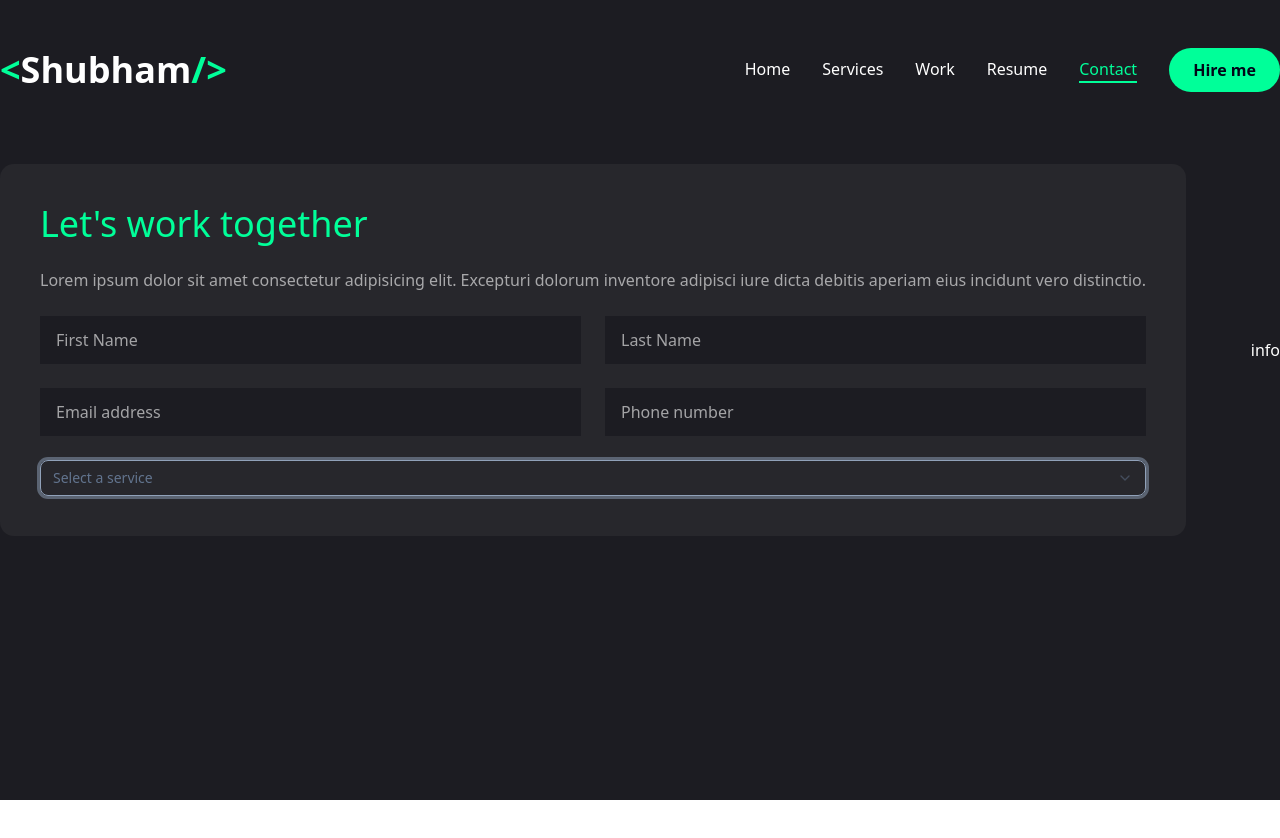
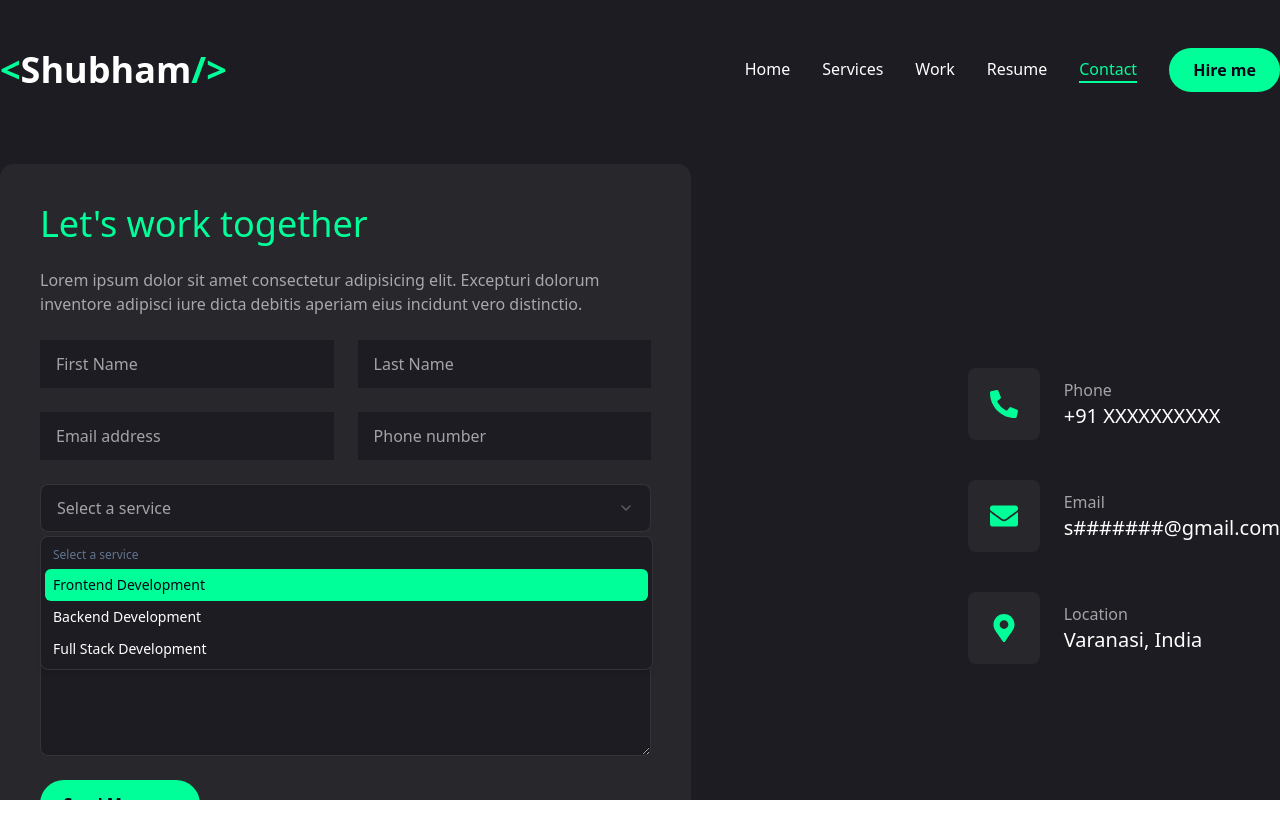
Before and after one commit to Shubham9455/portfolio, a Next.js app: page /contact in a window 1280 px wide. Both pictures are taken after a click on the button "Select a service". Shown: the top 838 px of the page. Before the commit the page ends 800 px from the top, so only its background shows below. Built offline with nearby package versions, Linux system fonts and the light colour scheme.

Commit message:
[feat]: contact page

```diff
--- a/app/contact/page.jsx
+++ b/app/contact/page.jsx
@@ -52,7 +52,7 @@ const Contact = () => {
     >
       <div className="container mx-auto">
         <div className="flex flex-col xl:flex-row gap-[30px] ">
-          <div className="xl:h-[54%] order-2 xl:order-none ">
+          <div className="xl:w-[54%] order-2 xl:order-none ">
             <form className="flex flex-col gap-6 p-10 bg-[#27272c] rounded-xl">
               <h3 className="text-4xl text-accent">Let's work together</h3>
               <p className="text-white/60">
@@ -70,11 +70,42 @@ const Contact = () => {
                 <SelectTrigger className={"w-full"}>
                   <SelectValue placeholder="Select a service" />
                 </SelectTrigger>
+                <SelectContent>
+                  <SelectGroup>
+                    <SelectLabel>Select a service</SelectLabel>
+                    <SelectItem value="frontend">
+                      Frontend Development
+                    </SelectItem>
+                    <SelectItem value="backend">Backend Development</SelectItem>
+                    <SelectItem value="fullstack">
+                      Full Stack Development
+                    </SelectItem>
+                  </SelectGroup>
+                </SelectContent>
               </Select>
+              <Textarea
+                className={"h-[200px]"}
+                placeholder={"Type your message here"}
+              />
+              <Button size={"md"} className={"max-w-40"}>
+                Send Message
+              </Button>
             </form>
           </div>
           <div className="flex-1 flex items-center xl:justify-end order-1 xl:order-none mb-8 xl:mb-0">
-            info
+            <ul className="flex flex-col gap-10">
+              {info.map((item, index) => (
+                <li key={index} className="flex items-center gap-6 ">
+                  <div className="w-[52px] h-[52px] xl:w-[72px] xl:h-[72px] bg-[#27272c] text-accent rounded-md flex items-center justify-center ">
+                    <div className="text-[28px]">{item.icon}</div>
+                  </div>
+                  <div className="flex-1">
+                    <p className="text-white/60">{item.title}</p>
+                    <h3 className="text-xl">{item.description}</h3>
+                  </div>
+                </li>
+              ))}
+            </ul>
           </div>
         </div>
       </div>
--- a/components/ui/select.jsx
+++ b/components/ui/select.jsx
@@ -35,7 +35,7 @@ function SelectTrigger({
       data-slot="select-trigger"
       data-size={size}
       className={cn(
-        "border-input data-[placeholder]:text-muted-foreground [&_svg:not([class*='text-'])]:text-muted-foreground focus-visible:border-ring focus-visible:ring-ring/50 aria-invalid:ring-destructive/20 dark:aria-invalid:ring-destructive/40 aria-invalid:border-destructive dark:bg-input/30 dark:hover:bg-input/50 flex w-fit items-center justify-between gap-2 rounded-md border bg-transparent px-3 py-2 text-sm whitespace-nowrap shadow-xs transition-[color,box-shadow] outline-none focus-visible:ring-[3px] disabled:cursor-not-allowed disabled:opacity-50 data-[size=default]:h-9 data-[size=sm]:h-8 *:data-[slot=select-value]:line-clamp-1 *:data-[slot=select-value]:flex *:data-[slot=select-value]:items-center *:data-[slot=select-value]:gap-2 [&_svg]:pointer-events-none [&_svg]:shrink-0 [&_svg:not([class*='size-'])]:size-4",
+        "flex h-[48px] w-full items-center justify-between rounded-md border border-white/10 bg-background px-4 py-5 text-base text-white/60 placeholder:text-white/10 focus:border-accent outline-none" ,
         className
       )}
       {...props}>
@@ -58,7 +58,7 @@ function SelectContent({
       <SelectPrimitive.Content
         data-slot="select-content"
         className={cn(
-          "bg-popover text-popover-foreground data-[state=open]:animate-in data-[state=closed]:animate-out data-[state=closed]:fade-out-0 data-[state=open]:fade-in-0 data-[state=closed]:zoom-out-95 data-[state=open]:zoom-in-95 data-[side=bottom]:slide-in-from-top-2 data-[side=left]:slide-in-from-right-2 data-[side=right]:slide-in-from-left-2 data-[side=top]:slide-in-from-bottom-2 relative z-50 max-h-(--radix-select-content-available-height) min-w-[8rem] origin-(--radix-select-content-transform-origin) overflow-x-hidden overflow-y-auto rounded-md border shadow-md",
+          "bg-background text-white data-[state=open]:animate-in data-[state=closed]:animate-out data-[state=closed]:fade-out-0 data-[state=open]:fade-in-0 data-[state=closed]:zoom-out-95 data-[state=open]:zoom-in-95 data-[side=bottom]:slide-in-from-top-2 data-[side=left]:slide-in-from-right-2 data-[side=right]:slide-in-from-left-2 data-[side=top]:slide-in-from-bottom-2 relative z-50 max-h-(--radix-select-content-available-height) min-w-[8rem] origin-(--radix-select-content-transform-origin) overflow-x-hidden overflow-y-auto rounded-md border border-white/10 shadow-md",
           position === "popper" &&
             "data-[side=bottom]:translate-y-1 data-[side=left]:-translate-x-1 data-[side=right]:translate-x-1 data-[side=top]:-translate-y-1",
           className
@@ -98,7 +98,7 @@ function SelectItem({
     <SelectPrimitive.Item
       data-slot="select-item"
       className={cn(
-        "focus:bg-accent focus:text-accent-foreground [&_svg:not([class*='text-'])]:text-muted-foreground relative flex w-full cursor-default items-center gap-2 rounded-sm py-1.5 pr-8 pl-2 text-sm outline-hidden select-none data-[disabled]:pointer-events-none data-[disabled]:opacity-50 [&_svg]:pointer-events-none [&_svg]:shrink-0 [&_svg:not([class*='size-'])]:size-4 *:[span]:last:flex *:[span]:last:items-center *:[span]:last:gap-2",
+        "focus:bg-accent focus:text-primary [&_svg:not([class*='text-'])]:text-muted-foreground relative flex w-full cursor-default items-center gap-2 rounded-sm py-1.5 pr-8 pl-2 text-sm outline-hidden select-none data-[disabled]:pointer-events-none data-[disabled]:opacity-50 [&_svg]:pointer-events-none [&_svg]:shrink-0 [&_svg:not([class*='size-'])]:size-4 *:[span]:last:flex *:[span]:last:items-center *:[span]:last:gap-2",
         className
       )}
       {...props}>
--- a/components/ui/textarea.jsx
+++ b/components/ui/textarea.jsx
@@ -10,7 +10,7 @@ function Textarea({
     <textarea
       data-slot="textarea"
       className={cn(
-        "border-input placeholder:text-muted-foreground focus-visible:border-ring focus-visible:ring-ring/50 aria-invalid:ring-destructive/20 dark:aria-invalid:ring-destructive/40 aria-invalid:border-destructive dark:bg-input/30 flex field-sizing-content min-h-16 w-full rounded-md border bg-transparent px-3 py-2 text-base shadow-xs transition-[color,box-shadow] outline-none focus-visible:ring-[3px] disabled:cursor-not-allowed disabled:opacity-50 md:text-sm",
+        "flex min-h-[80px] w-full rounded-md border border-white/10 bg-background px-4 py-5 text-base placeholder:text-white/60 focus-visible:outline-none focus-visible:ring-1 focus-visible:ring-accent focus-visible:ring-offset-0 disabled:cursor-not-allowed disabled:opacity-50",
         className
       )}
       {...props} />
```
